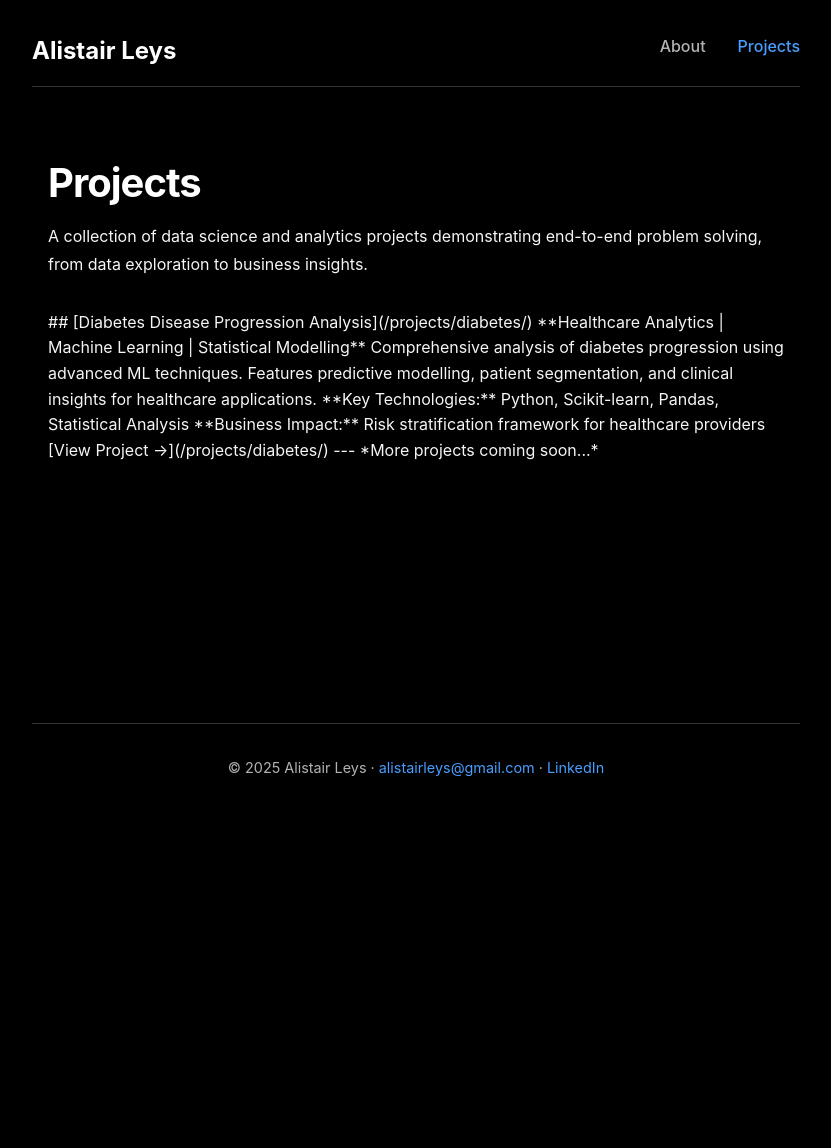
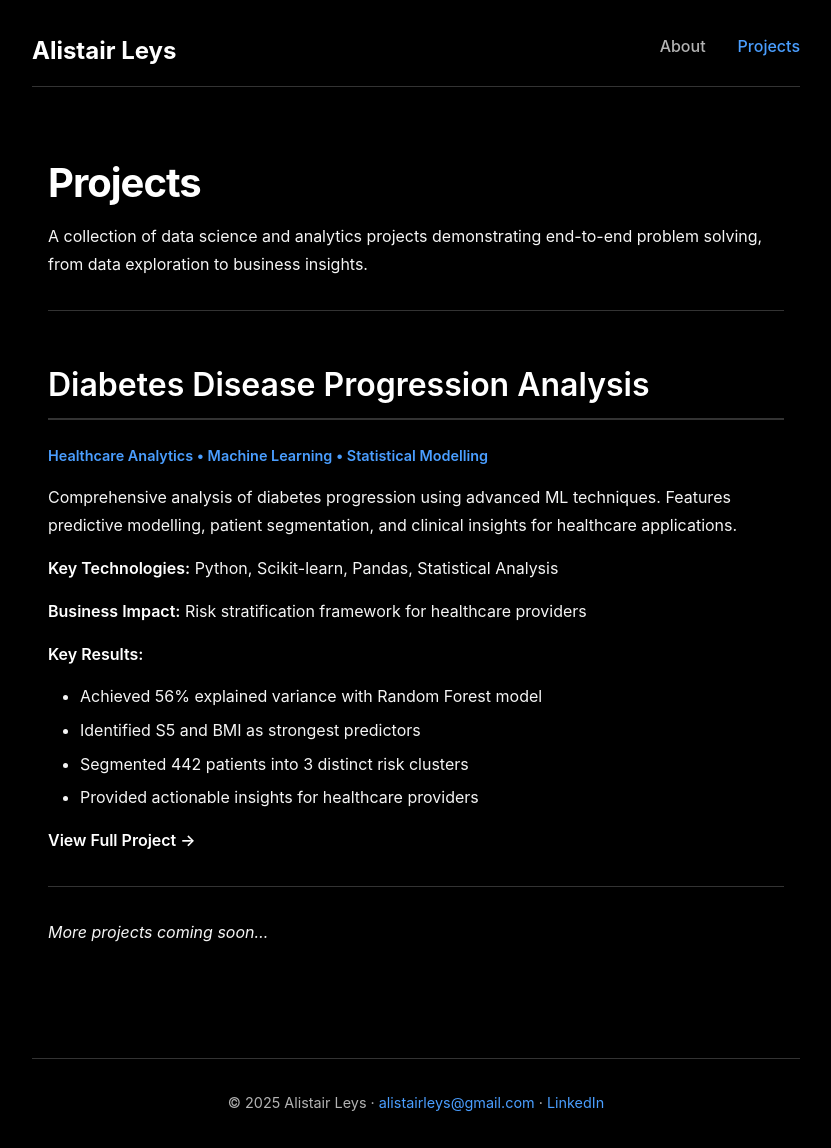
Before and after one commit to AlistairLeys/alistairleys.github.io, a Jekyll site: the page built from projects/index.md, in a window 1280 px wide. Shown: the whole page, without its empty margins (224-1055 px from the left). Built offline with Jekyll 4.4.1, drawn with Linux system fonts in a browser that asks for light colours; before the commit the page ends 900 px from its top, so only the background shows below that.

Commit message:
Fix projects page: proper markdown rendering, enhanced styling, and project card layout

```diff
--- a/_config.yml
+++ b/_config.yml
@@ -7,6 +7,13 @@ url: "https://alistairleys.github.io"
 # Build settings
 markdown: kramdown
 highlighter: rouge
+kramdown:
+  input: GFM
+  syntax_highlighter: rouge
+  syntax_highlighter_opts:
+    block:
+      line_numbers: false
+
 plugins: []
 
 # Exclude files
--- a/assets/css/main.css
+++ b/assets/css/main.css
@@ -219,41 +219,69 @@ hr {
     margin: 2rem 0;
 }
 
-/* Projects grid */
+/* Projects page styling */
 .projects-grid {
     margin-top: 2rem;
 }
 
-.projects-grid h2 {
-    margin-top: 2rem;
+/* Project card styling */
+h2:not(:first-of-type) {
+    margin-top: 3rem;
+    padding: 1.5rem;
+    background-color: rgba(255, 255, 255, 0.02);
+    border-radius: 8px;
+    border: 1px solid var(--border-color);
     margin-bottom: 1rem;
-    border-bottom: none;
-    padding-bottom: 0;
 }
 
-.projects-grid h2 a {
-    color: var(--accent-color);
-    text-decoration: none;
-    transition: color 0.2s ease;
+h2 + p strong {
+    color: var(--link-color);
+    font-size: 0.9rem;
+    font-weight: 600;
+    display: block;
+    margin-bottom: 1rem;
 }
 
-.projects-grid h2 a:hover {
-    color: var(--link-color);
-}
-
-.projects-grid p {
-    margin-bottom: 0.75rem;
-}
-
-.projects-grid p:last-of-type {
-    margin-bottom: 1.5rem;
+/* Project description styling */
+h2 + p + p {
+    line-height: 1.7;
+    margin-bottom: 1rem;
 }
 
 /* Project metadata styling */
-.projects-grid h2 + p {
-    color: var(--text-muted);
-    font-size: 0.9rem;
-    font-weight: 500;
+p:has(strong:contains("Key Technologies")),
+p:has(strong:contains("Business Impact")),
+p:has(strong:contains("Key Results")) {
+    margin-bottom: 0.75rem;
+    padding-left: 1rem;
+    border-left: 3px solid var(--border-color);
+}
+
+/* Enhanced project link styling */
+p a[href*="View"],
+a[href*="View Full Project"] {
+    display: inline-block;
+    background-color: var(--link-color);
+    color: var(--bg-color) !important;
+    padding: 0.75rem 1.5rem;
+    border-radius: 6px;
+    text-decoration: none;
+    font-weight: 600;
+    margin-top: 1rem;
+    transition: all 0.2s ease;
+    font-size: 1rem;
+}
+
+p a[href*="View"]:hover,
+a[href*="View Full Project"]:hover {
+    background-color: var(--link-hover);
+    text-decoration: none;
+    transform: translateY(-1px);
+    box-shadow: 0 4px 8px rgba(74, 158, 255, 0.3);
+}
+
+/* Project metadata spacing */
+h2 + p {
     margin-bottom: 1rem;
 }
 
--- a/projects/index.md
+++ b/projects/index.md
@@ -7,11 +7,11 @@ title: "Projects | Alistair Leys"
 
 A collection of data science and analytics projects demonstrating end-to-end problem solving, from data exploration to business insights.
 
-<div class="projects-grid">
+---
 
-## [Diabetes Disease Progression Analysis](/projects/diabetes/)
+## Diabetes Disease Progression Analysis
 
-**Healthcare Analytics | Machine Learning | Statistical Modelling**
+**Healthcare Analytics • Machine Learning • Statistical Modelling**
 
 Comprehensive analysis of diabetes progression using advanced ML techniques. Features predictive modelling, patient segmentation, and clinical insights for healthcare applications.
 
@@ -19,10 +19,14 @@ Comprehensive analysis of diabetes progression using advanced ML techniques. Fea
 
 **Business Impact:** Risk stratification framework for healthcare providers
 
-[View Project →](/projects/diabetes/)
+**Key Results:**
+- Achieved 56% explained variance with Random Forest model
+- Identified S5 and BMI as strongest predictors
+- Segmented 442 patients into 3 distinct risk clusters
+- Provided actionable insights for healthcare providers
+
+[**View Full Project →**](/projects/diabetes/)
 
 ---
 
 *More projects coming soon...*
-
-</div>
```
